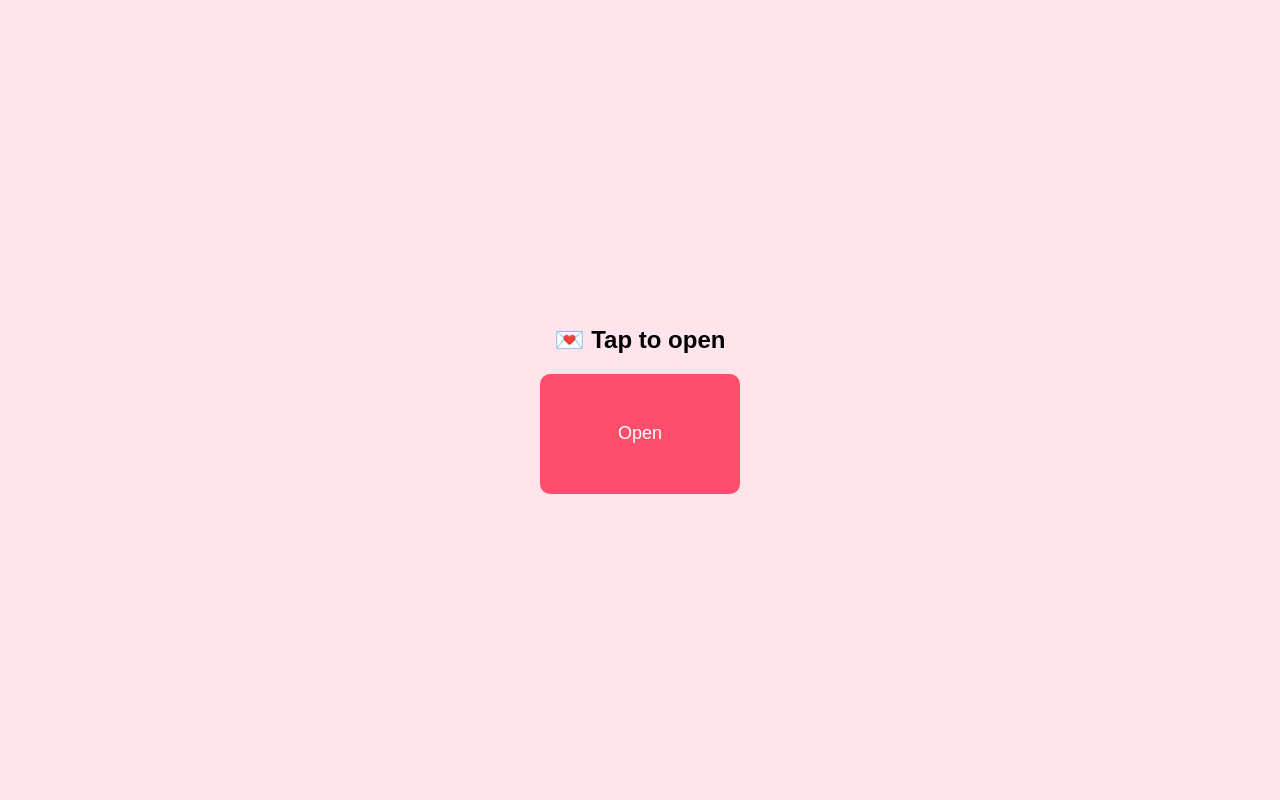
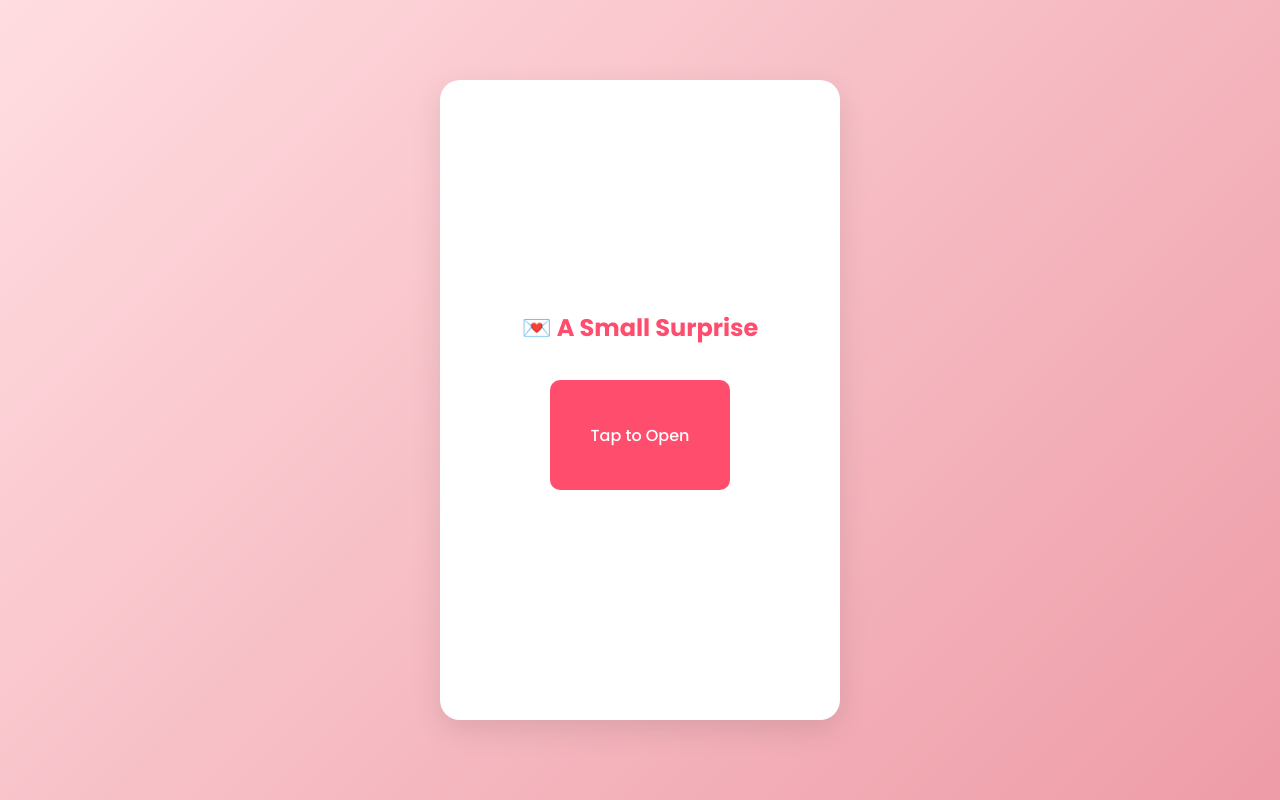
Before and after one commit to tkdtargetsportsclub-droid/Birthday-, a plain HTML site: page index.html in a window 1280 px wide. Drawn offline with Linux system fonts and the light colour scheme.

Commit message:
Update index.html

```diff
--- a/index.html
+++ b/index.html
@@ -4,75 +4,131 @@
 <title>Surprise</title>
 <meta name="viewport" content="width=device-width, initial-scale=1.0">
 
+<!-- Clean Font -->
+<link href="https://fonts.googleapis.com/css2?family=Poppins:wght@300;500;700&display=swap" rel="stylesheet">
+
 <style>
-body {
+* {
   margin:0;
-  font-family: Arial;
-  text-align:center;
-  background:#ffe4ec;
+  padding:0;
+  box-sizing:border-box;
 }
 
-.screen {
-  display:none;
+body {
+  font-family: 'Poppins', sans-serif;
+  background: linear-gradient(135deg, #ffdde1, #ee9ca7);
   height:100vh;
+  display:flex;
   justify-content:center;
   align-items:center;
-  flex-direction:column;
 }
 
-.active { display:flex; }
+/* Container */
+.container {
+  width:90%;
+  max-width:400px;
+  height:80vh;
+  background:white;
+  border-radius:20px;
+  box-shadow:0 10px 30px rgba(0,0,0,0.1);
+  overflow:hidden;
+  position:relative;
+}
 
+/* Screens */
+.screen {
+  position:absolute;
+  width:100%;
+  height:100%;
+  display:none;
+  flex-direction:column;
+  justify-content:center;
+  align-items:center;
+  text-align:center;
+  padding:20px;
+}
+
+.active {
+  display:flex;
+}
+
+/* Text */
+h1 {
+  font-size:24px;
+  margin-bottom:15px;
+  color:#ff4d6d;
+}
+
+p {
+  font-size:16px;
+  color:#555;
+  line-height:1.5;
+}
+
+/* Button */
 button {
-  margin-top:20px;
+  margin-top:25px;
   padding:10px 20px;
   border:none;
   border-radius:20px;
   background:#ff4d6d;
   color:white;
-  font-size:16px;
+  font-size:14px;
+  cursor:pointer;
 }
 
+/* Envelope */
 .envelope {
-  width:200px;
-  height:120px;
+  width:180px;
+  height:110px;
   background:#ff4d6d;
   border-radius:10px;
-  cursor:pointer;
   display:flex;
   justify-content:center;
   align-items:center;
   color:white;
-  font-size:18px;
+  font-weight:500;
+  cursor:pointer;
+  margin-top:20px;
+  transition:0.3s;
+}
+
+.envelope:hover {
+  transform:scale(1.05);
 }
 </style>
 </head>
 
 <body>
 
+<div class="container">
+
   <!-- Screen 1 -->
   <div class="screen active" id="s1">
-  <h2>💌 Tap to open</h2>
-  <div class="envelope" onclick="next(2)">Open</div>
+    <h1>💌 A Small Surprise</h1>
+    <div class="envelope" onclick="next(2)">Tap to Open</div>
   </div>
 
   <!-- Screen 2 -->
   <div class="screen" id="s2">
-  <h2>Hello Cutiee 😊</h2>
-  <p>This is just a small effort to make your day better.</p>
+    <h1>Hello Cutiee 😊</h1>
+    <p>This is just a small effort to make your day a little better.</p>
     <button onclick="next(3)">Next</button>
   </div>
 
   <!-- Screen 3 -->
   <div class="screen" id="s3">
-  <h2>🙂</h2>
-  <p>You are a really nice person,<br>and a little funny too 😄</p>
+    <h1>🙂</h1>
+    <p>You are genuinely a nice person,<br>and yes… sometimes a little funny too 😄</p>
     <button onclick="next(4)">Next</button>
   </div>
 
   <!-- Screen 4 -->
   <div class="screen" id="s4">
-  <h2>🎂 Happy Birthday in Advance</h2>
-  <p>Hope your day is full of smiles and good moments ✨</p>
+    <h1>🎂 Happy Birthday in Advance</h1>
+    <p>Hope your day is full of smiles,<br>good moments, and positive vibes ✨</p>
+  </div>
+
 </div>
 
 <script>
```
Lines whose indentation alone changed are shown as unchanged.
